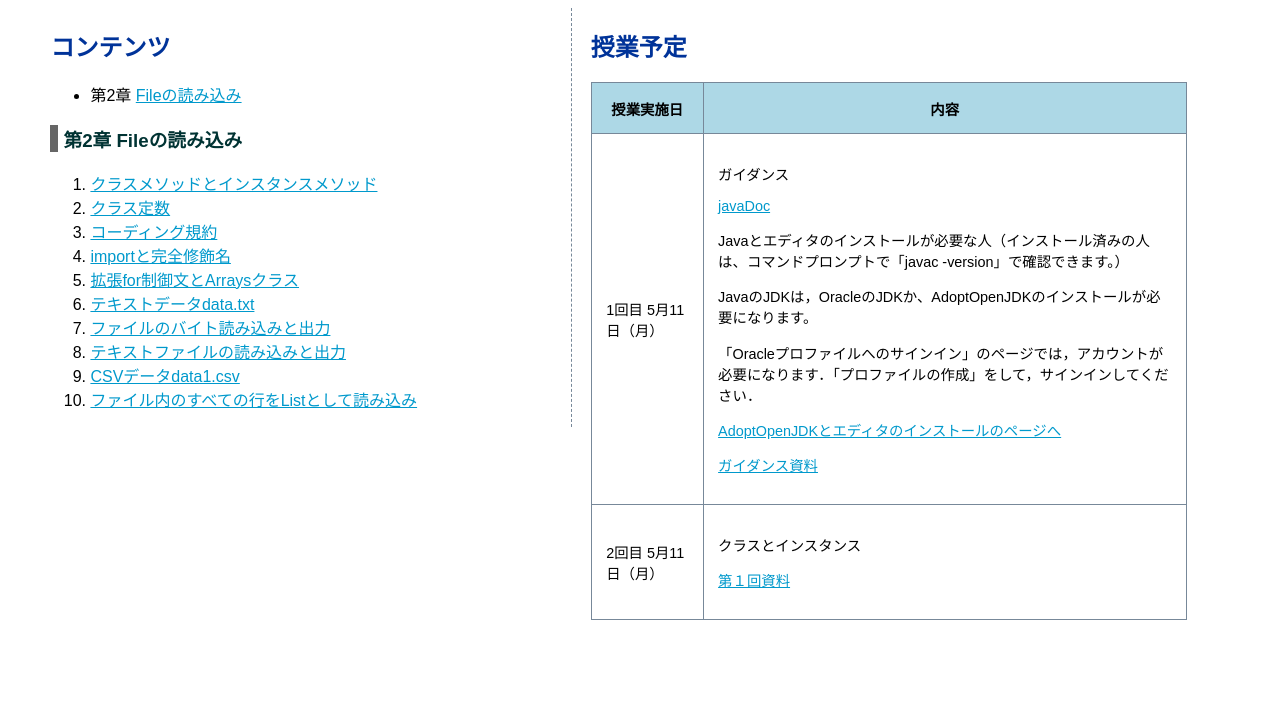
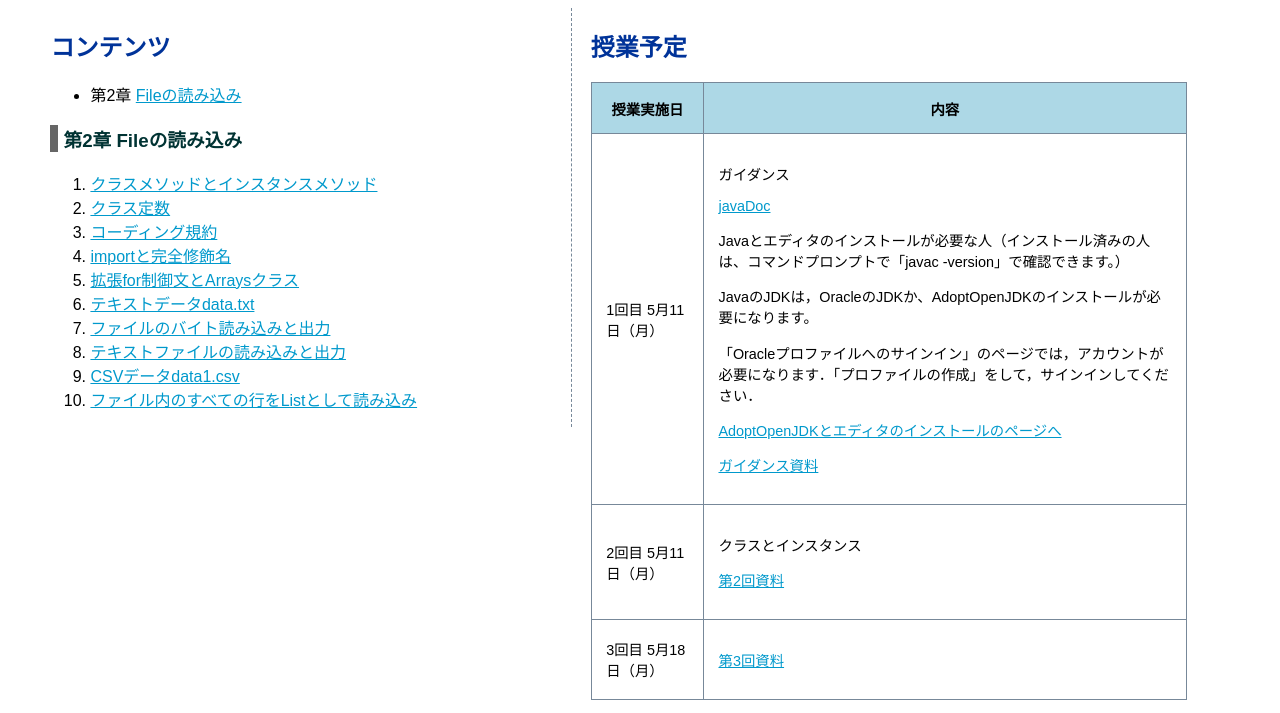
Before and after one commit to usdAj/f, a plain HTML site: page index.htm in a window 1280 px wide. Shown: the part 87-800 px from the top of the page. Drawn offline with Linux system fonts and the light colour scheme.

Commit message:
Add files via upload

```diff
--- a/index.htm
+++ b/index.htm
@@ -139,17 +139,17 @@
      <td>2回目 5月11日（月）</td>
      <td>
        <p>クラスとインスタンス</p>
-       <p><a href="データ形式と演習2020第１回.pdf">第１回資料</p>
+       <p><a href="データ形式と演習2020第１回.pdf">第2回資料</p>
+     </td>
+   </tr>
+
+   <tr>
+     <td>3回目 5月18日（月）</td>
+     <td>
+       <p><a href="データ形式と演習2020第２回.pdf">第3回資料</a></p>
      </td>
    </tr>
    <!--
-   <tr>
-     <td>3回目 5月18日（月）</td>
-     <td>
-       <p><a href="https://els.sa.dendai.ac.jp/webclass/login.php?id=269406106fb8ea52d5fc705df6decd97&page=1">（宮川クラス）小テスト３</a></p>
-     </td>
-   </tr>
-
    <tr>
      <td>4回目 5月25日（月）</td>
      <td>
```
Also changed, not shown: 2 other files.
